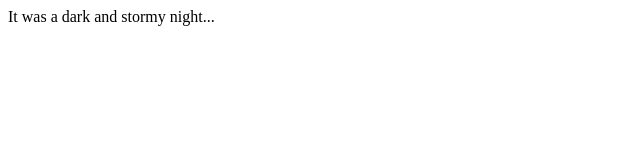
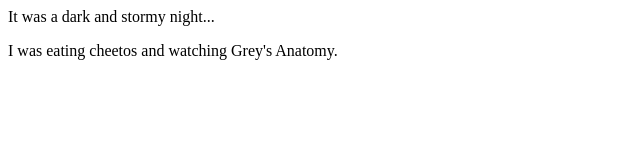
Before and after one commit to LaurWork/fireside-story, a plain HTML site: page index.html in a window 1280 px wide. Shown: the whole page, without its empty margins (0-640 px from the left). Drawn offline with Linux system fonts and the light colour scheme.

Commit message:
added third line of story

```diff
--- a/index.html
+++ b/index.html
@@ -3,3 +3,5 @@
     <p>It was a dark and stormy night...</p>
   </body>
 </html>
+
+<p> I was eating cheetos and watching Grey's Anatomy.
```
